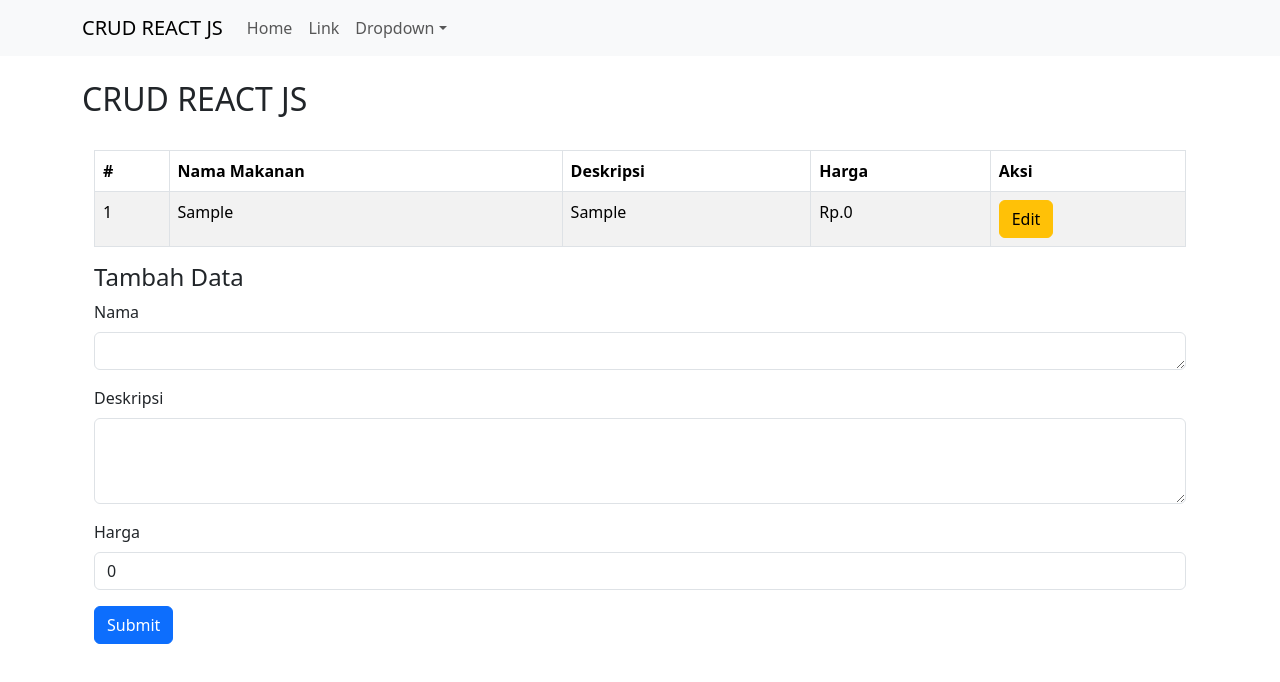
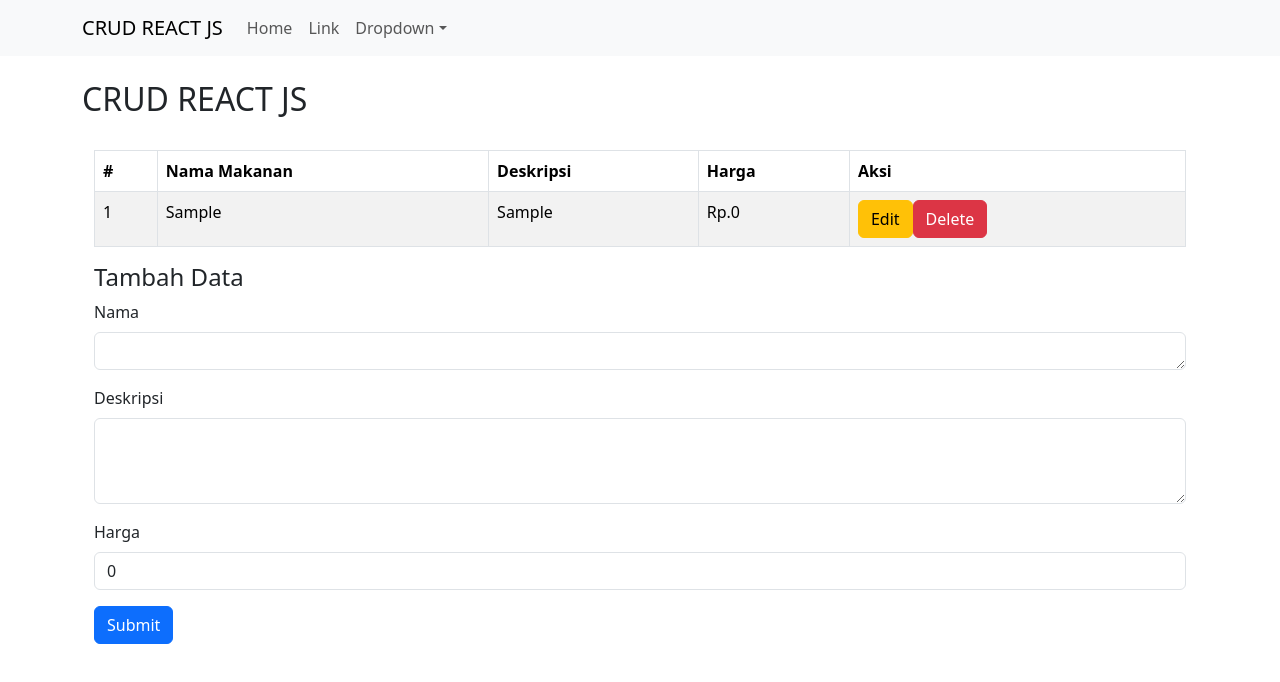
Before and after one commit to satriaprimatama20/belajar-reactjsdasar, a React (Create React App) app: page / in a window 1280 px wide. Both pictures are taken after typing "Sample", "Sample" into the empty fields and a click on the button "Submit". Shown: the top 682 px of the page. Built offline with nearby package versions, Linux system fonts and the light colour scheme.

Commit message:
Versi 3: Revision, Update and Edit Data

```diff
--- a/src/crud/components/tablecrud.js
+++ b/src/crud/components/tablecrud.js
@@ -1,6 +1,6 @@
 import { Button } from 'react-bootstrap';
 import Table from 'react-bootstrap/Table';
-const TableCrud = ({ makanans, editData }) => {
+const TableCrud = ({ makanans, editData, hapusData }) => {
     return (
         <Table striped bordered hover>
             <thead>
@@ -22,6 +22,7 @@ const TableCrud = ({ makanans, editData }) => {
                             <td>Rp.{makanan.harga}</td>
                             <td>
                                 <Button className='btn btn-warning' onClick={() => editData(makanan.id)}>Edit</Button>
+                                <Button className='btn btn-danger' onClick={() => editData(makanan.id)}>Delete</Button>
                             </td>
                         </tr>
                     )
--- a/src/crud/crudindex.js
+++ b/src/crud/crudindex.js
@@ -47,9 +47,14 @@ export default class Crud extends Component {
             this.setState({
                 makanans: [
                     ...makananselainTerpilih,
-                ]
+                    {
+                        id: this.state.makanans.length + 1,
+                        nama: this.state.nama,
+                        deskripsi: this.state.deskripsi,
+                        harga: this.state.harga
+                    }
+                ],
             })
-            this.updateData();
         }
 
         this.setState({
@@ -75,6 +80,10 @@ export default class Crud extends Component {
         })
     }
 
+    hapusData = (id) => {
+        console.log("Hapus ID yang :", id);
+    }
+
     render() {
         console.log(this.state.makanans);
         return (
@@ -84,7 +93,7 @@ export default class Crud extends Component {
                     <h2>CRUD REACT JS</h2>
                 </div>
                 <div className='container mt-6 p-4'>
-                    <TableCrud makanans={this.state.makanans} editData={this.editData} />
+                    <TableCrud makanans={this.state.makanans} editData={this.editData} hapusData={this.hapusData}/>
                     <FormCrud {...this.state} handleChange={this.handleChange} handleSubmit={this.handleSubmit} />
                 </div>
             </div>
```
